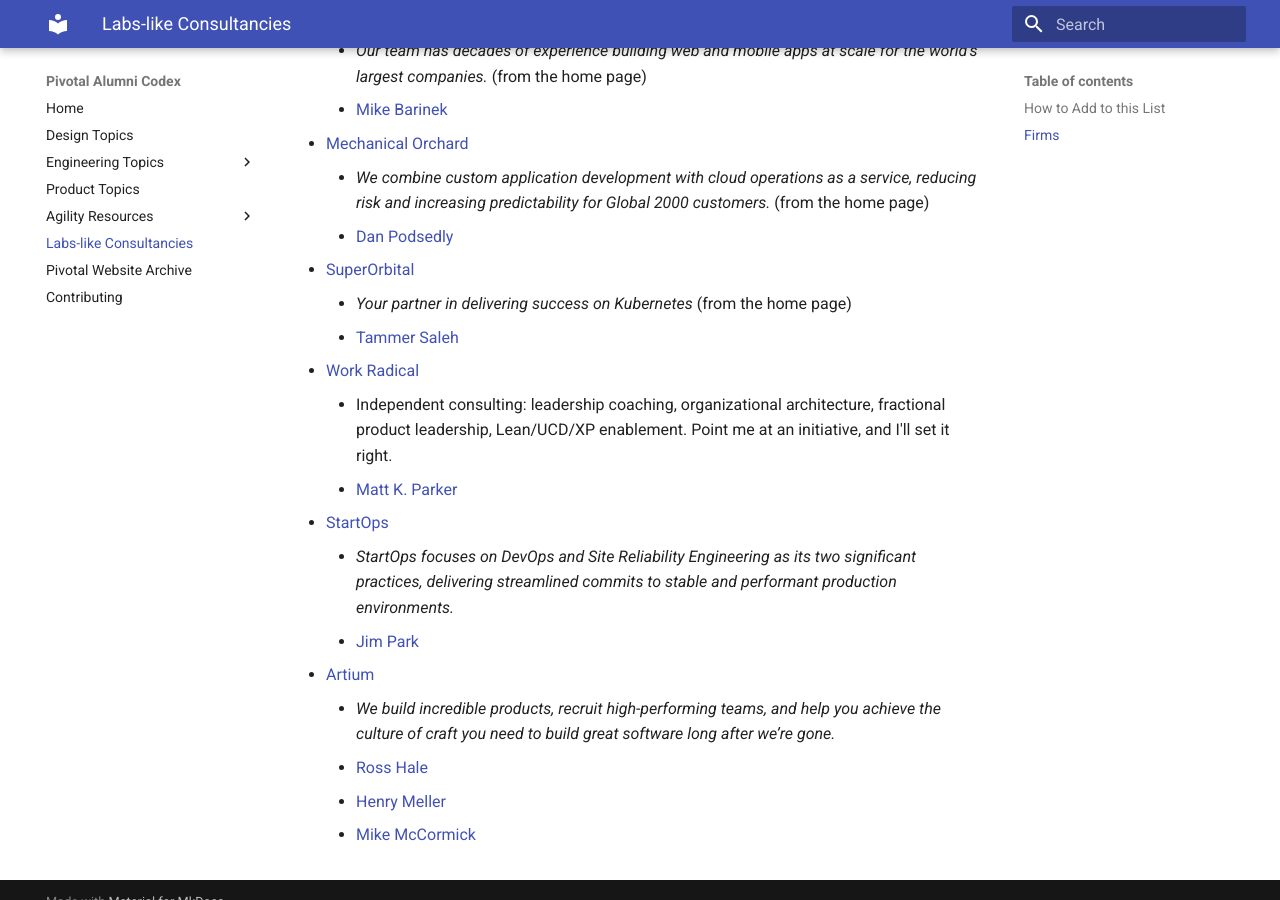
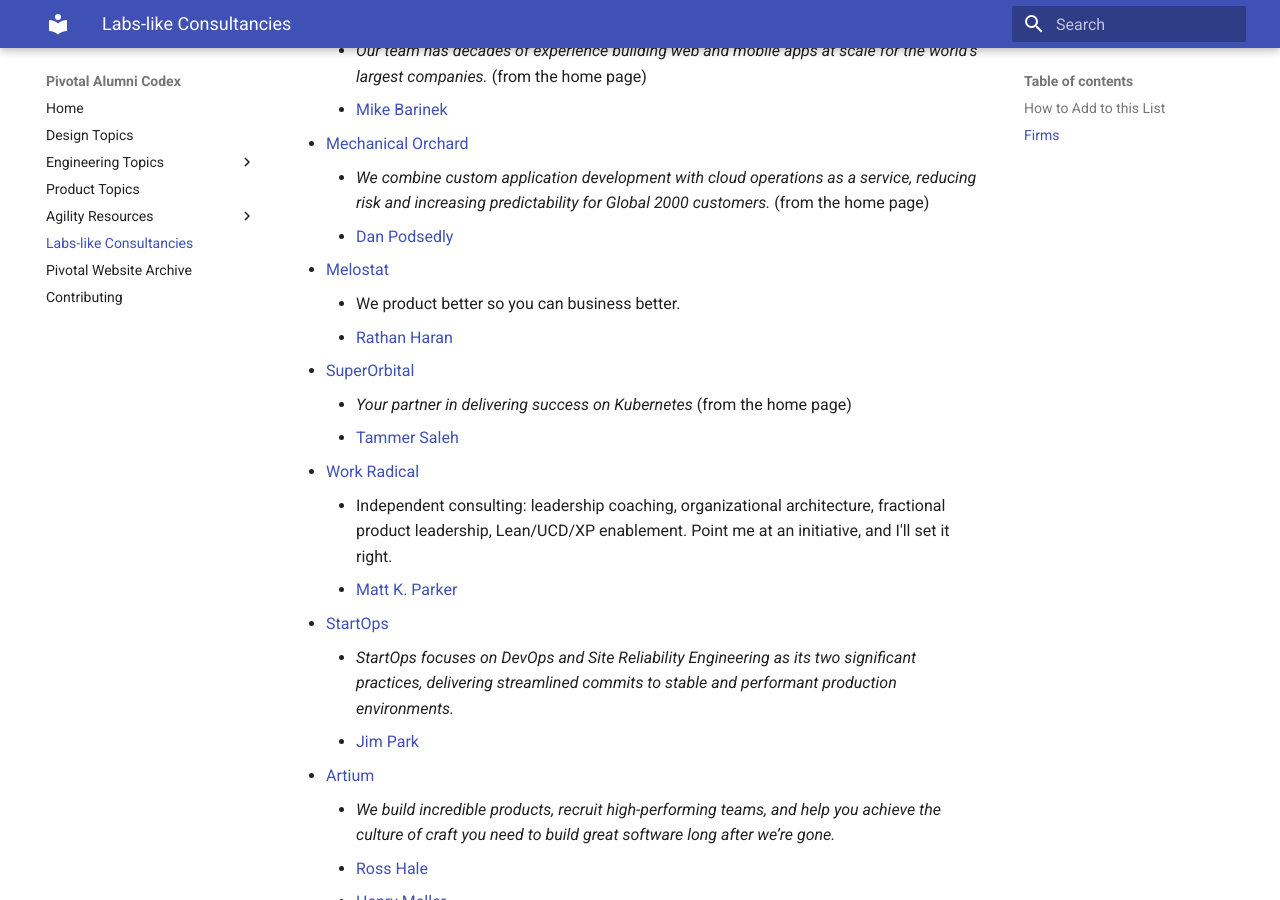
Before and after one commit to alumni-codex/alumni-codex.github.io, an MkDocs documentation site: the page built from docs/consultancies.md, in a window 1280 px wide and 900 px high, scrolled down 766 px. Built offline with MkDocs 1.6.1 and Material for MkDocs 9.7.7, drawn with Linux system fonts in a browser that asks for light colours.

Commit message:
add Melostat to consultancies

```diff
--- a/docs/consultancies.md
+++ b/docs/consultancies.md
@@ -26,6 +26,9 @@
 - [Mechanical Orchard](https://www.mechanical-orchard.com/)
     - _We combine custom application development with cloud operations as a service, reducing risk and increasing predictability for Global 2000 customers._ (from the home page)
     - [Dan Podsedly](https://www.linkedin.com/in/dan-podsedly-9945996/)
+- [Melostat](https://melostat.com)
+    - We product better so you can business better.
+    - [Rathan Haran](https://www.linkedin.com/in/rathanharan)
 - [SuperOrbital](https://superorbital.io)
     - _Your partner in delivering success on Kubernetes_ (from the home page)
     - [Tammer Saleh](https://www.linkedin.com/in/tammersaleh/)
```
